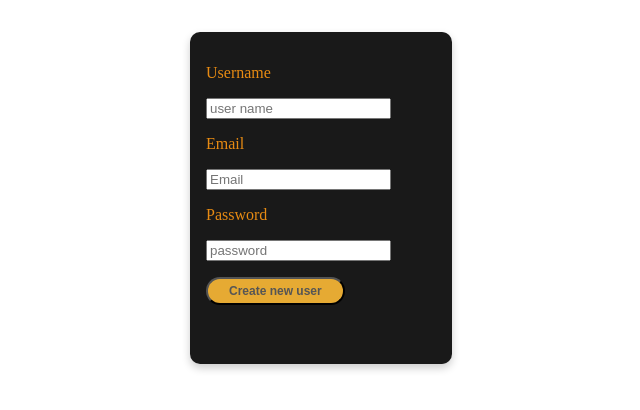
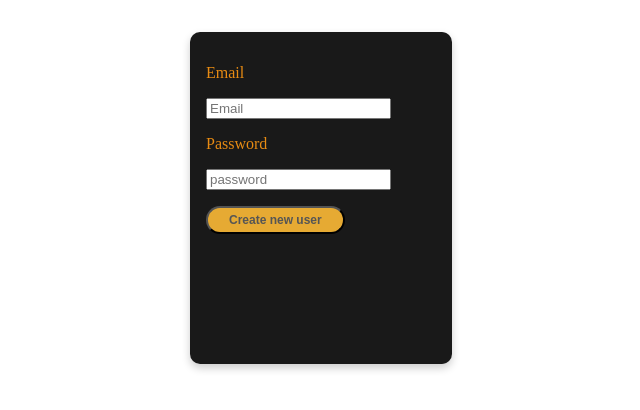
Before and after one commit to axel-bjornfot/inlogg, a React (Create React App) app: page /register in a window 1280 px wide. Shown: the top 410 px of the page, without its empty margins (319-959 px from the left). Built offline with nearby package versions, Linux system fonts and the light colour scheme.

Commit message:
removed userName from register

```diff
--- a/src/pages/Register.jsx
+++ b/src/pages/Register.jsx
@@ -6,13 +6,9 @@ import styles from "./css/Register.module.css";
 const RegisterUser = () => {
   const history = useHistory();
   const { register } = useContext(UserContext);
-  const [userName, setUserName] = useState("");
   const [email, setEmail] = useState("");
   const [password, setPassword] = useState("");
 
-  const handleUserNameChange = (e) => {
-    setUserName(e.target.value);
-  };
   const handleEmailChange = (e) => {
     setEmail(e.target.value);
   };
@@ -23,7 +19,6 @@ const RegisterUser = () => {
   const handleSubmit = async (e) => {
     e.preventDefault();
     let userToRegister = {
-      userName,
       email,
       password,
     };
@@ -38,14 +33,6 @@ const RegisterUser = () => {
   return (
     <div className={styles.card}>
       <form className={styles.form} onSubmit={handleSubmit}>
-        <p>Username</p>
-        <input
-          className={styles.inputField}
-          type='text'
-          placeholder='user name'
-          value={userName}
-          onChange={handleUserNameChange}
-        />
         <p>Email</p>
         <input
           className={styles.inputField}
```
Also changed, not shown: 1 other file (tests, documents, lock files or other folders).
